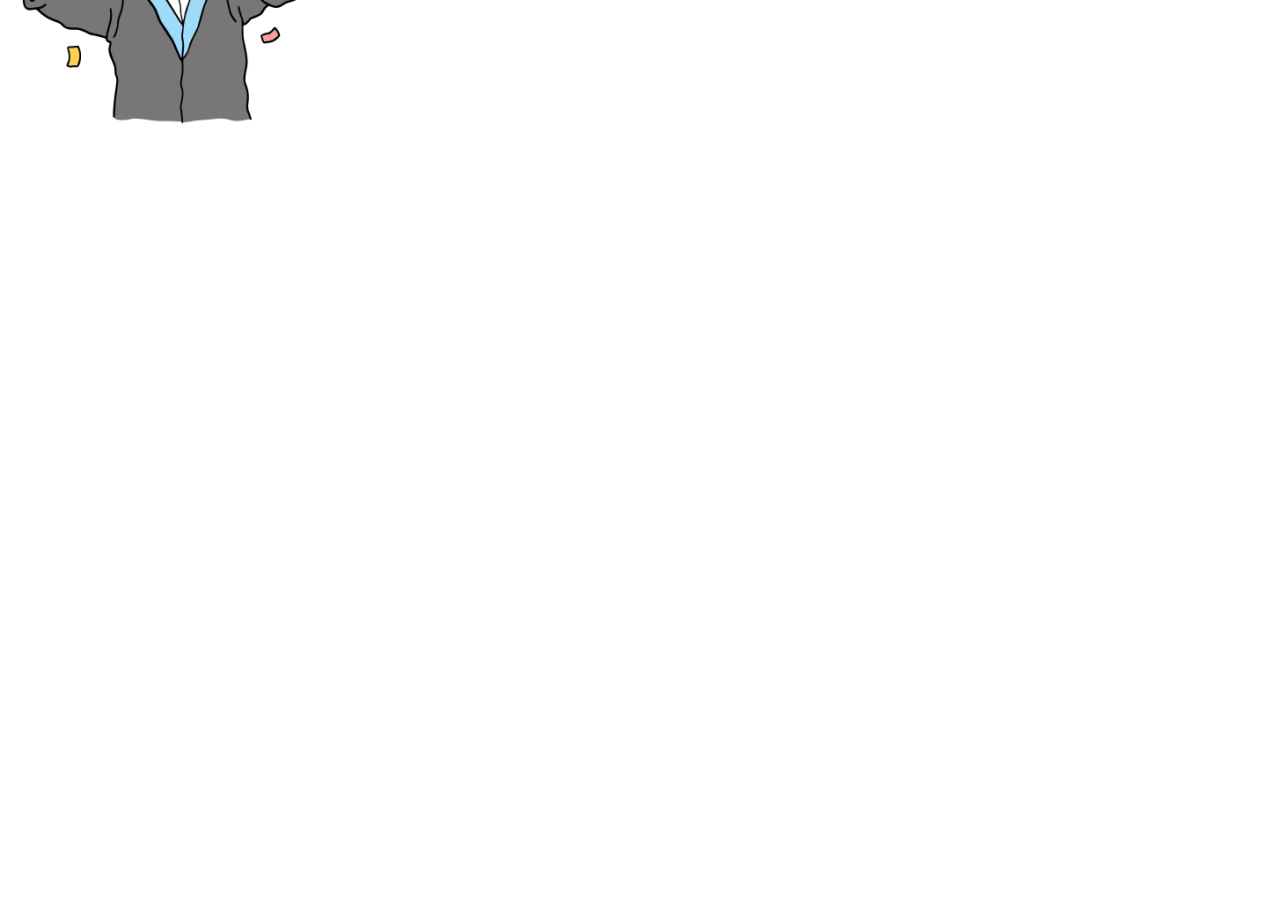
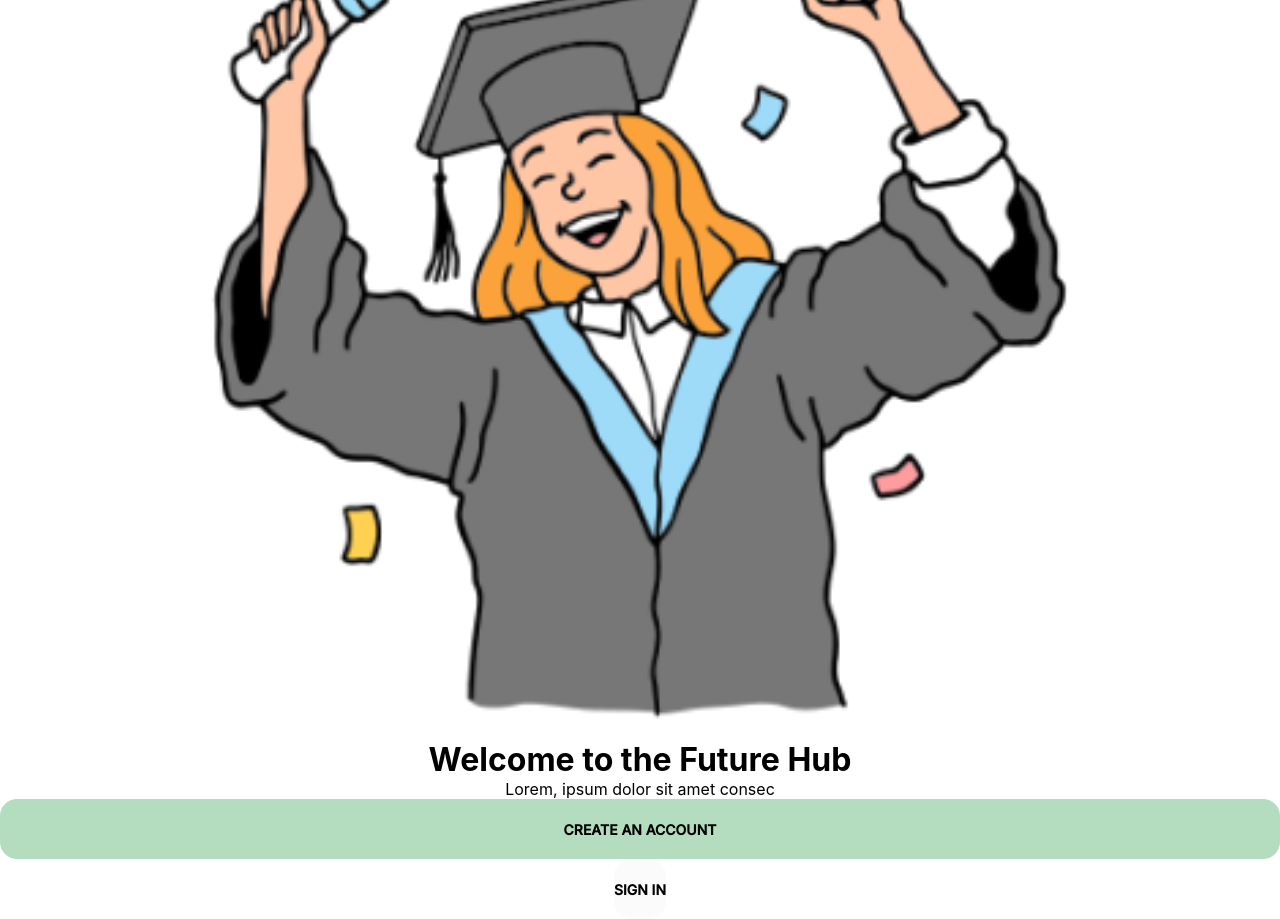
Before and after one commit to ecf123/ecf-fe-prototype, a React (Create React App) app: page /splash in a window 1280 px wide. Shown: the part 220-1139 px from the top of the page. Before the commit the page ends 800 px from the top, so only its background shows below. Built offline with nearby package versions, Linux system fonts and the light colour scheme.

Commit message:
functionality of splash working

```diff
--- a/src/App.jsx
+++ b/src/App.jsx
@@ -10,6 +10,7 @@ import Pathway from "./containers/Pathway/Pathway";
 import Article from "./containers/Article/Article";
 import Marketplace from "./containers/Marketplace/Marketplace";
 import Splash from "./containers/Splash/Splash";
+import SignIn from "./containers/SignIn/SignIn.jsx"
 
 const App = () => {
   const handleOnClick = () => {
@@ -42,6 +43,7 @@ const App = () => {
           <Route path="/profile" element={<Profile/>} />
           <Route path="/market-place" element={<Marketplace userProfile={userProfile} />}/>
           <Route path="/article" element={<Article userProfile={userProfile} />}/>
+          <Route path="/sign-in" element={<SignIn welcomeMessage = "Welcome"/>} />
         </Routes>
         {/* <Navigation/> */}
       </div>
--- a/src/containers/Splash/Splash.jsx
+++ b/src/containers/Splash/Splash.jsx
@@ -3,11 +3,25 @@ import "./Splash.scss"
 import GraduationImage from "../../assets/images/graduation.png"
 import Button from '../../components/Button/Button';
 
+
+import {Link} from 'react-router-dom';
+
 const Splash = () => {
+
+
   return (
     <div className='splash-container'>
-        <img classname='splash-container' src={GraduationImage} alt="Graduation" />
-        <h1 ></h1>
+        <img className='splash-container__img' src={GraduationImage} alt="Graduation" />
+        <h1 className='splash-container__title'>Welcome to the Future Hub</h1>
+        <p className='splash-container__sub-title'>Lorem, ipsum dolor sit amet consec</p>
+        <Button buttonText="CREATE AN ACCOUNT"
+        buttonType="submit"
+        isSecondary={false}/>
+        <Link to="/sign-in">
+        <Button buttonText="SIGN IN"
+        buttonType="submit"
+        isSecondary={true}/>
+        </Link>
     </div>
   )
 }
--- a/src/containers/Splash/Splash.scss
+++ b/src/containers/Splash/Splash.scss
@@ -0,0 +1,13 @@
+.splash-container{
+  display: flex;
+  justify-content: center;
+  flex-direction: column;
+  align-items: center;
+
+  &__img{
+    width: 75%;
+
+
+
+  }
+}
```
